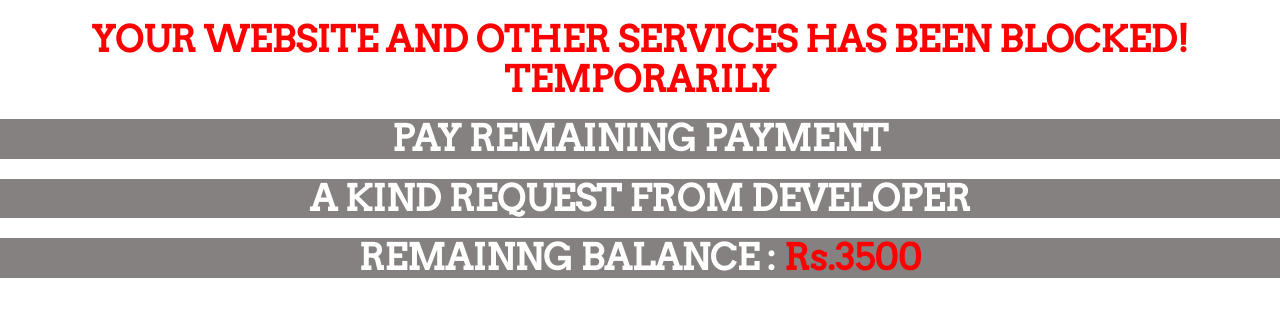
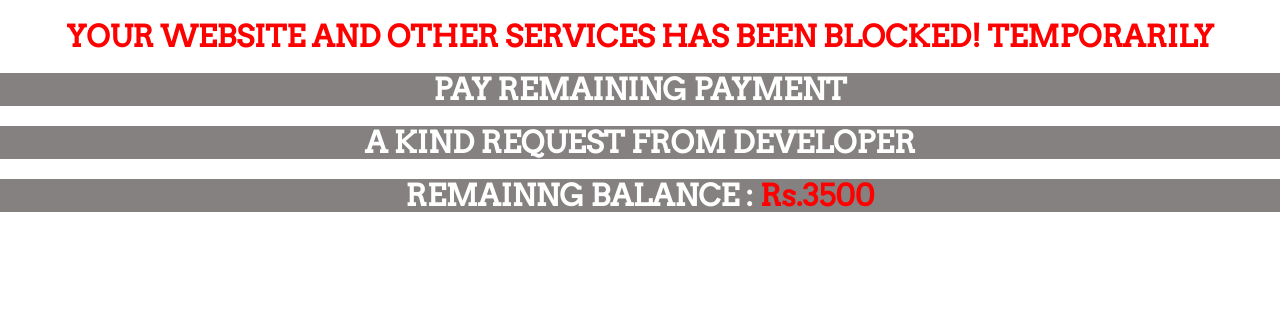
Before and after one commit to personajd/personajd.github.io, a plain HTML site: page index.html in a window 1280 px wide. Drawn offline with Linux system fonts and the light colour scheme; a web font is replaced by a local one.

Commit message:
Update index.html

```diff
--- a/index.html
+++ b/index.html
@@ -8,10 +8,10 @@
         </head>
         <body>
         <center>
-        		<h1 style="color:red"><b>YOUR WEBSITE AND OTHER SERVICES HAS BEEN BLOCKED! TEMPORARILY</b></h1>
-        		<h1 style="background-color: #868181;"><b>PAY REMAINING PAYMENT</b></h1>
-        		<h1 style="background-color: #868181;"><b>A KIND REQUEST FROM DEVELOPER</b></h1>
-        		<h1 style="background-color: #868181;"><b>REMAINNG BALANCE : <FONT COLOR="RED"> Rs.3500</FONT> </b></h1>
+        		<h2 style="color:red"><b>YOUR WEBSITE AND OTHER SERVICES HAS BEEN BLOCKED! TEMPORARILY</b></h2>
+        		<h2 style="background-color: #868181;"><b>PAY REMAINING PAYMENT</b></h2>
+        		<h2 style="background-color: #868181;"><b>A KIND REQUEST FROM DEVELOPER</b></h2>
+        		<h2 style="background-color: #868181;"><b>REMAINNG BALANCE : <FONT COLOR="RED"> Rs.3500</FONT> </b></h2>
         </center>
 
 
```
